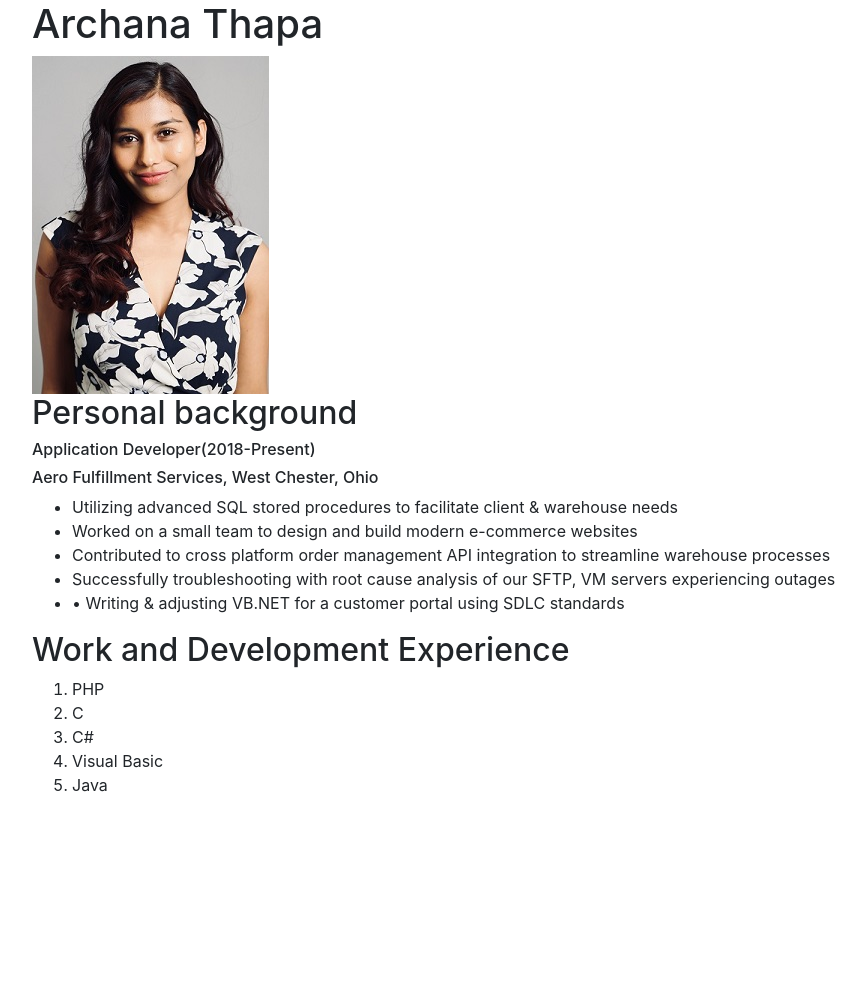
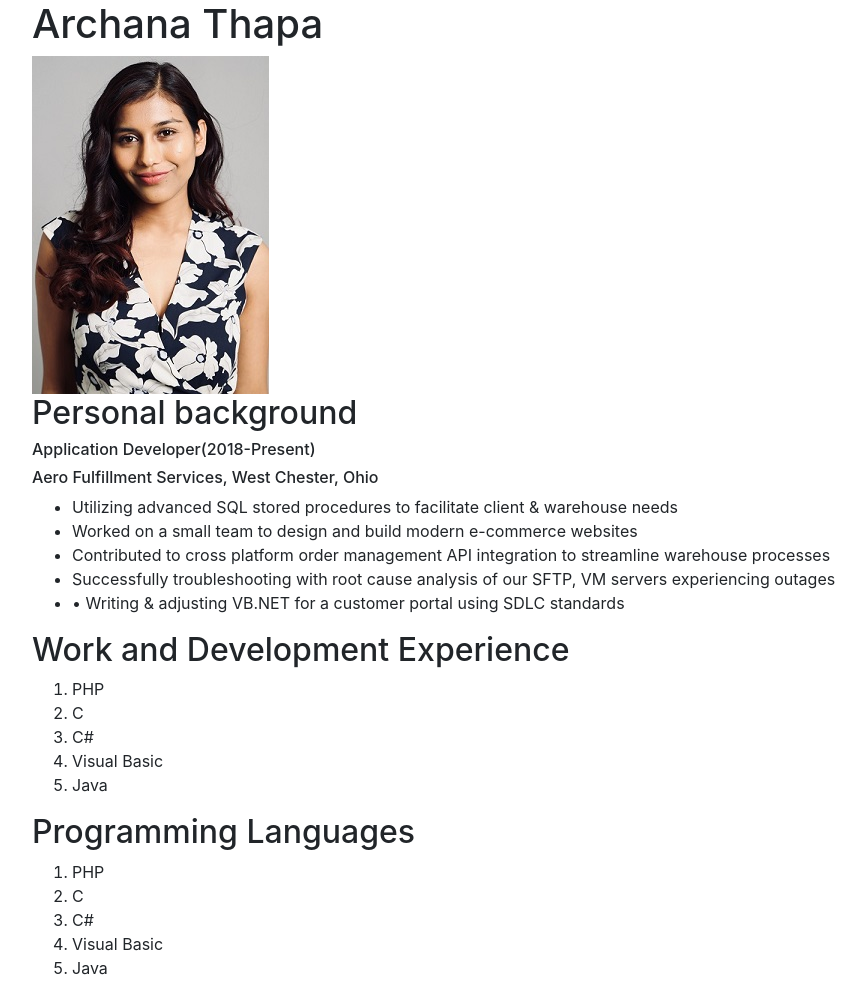
Before and after one commit to IT3049C-Students-Archive/1-online-portfolio-ThapaArchana, a website: page index.html in a window 1280 px wide. Shown: the whole page, without its empty margins (53-919 px from the left). Before the commit the page ends 813 px from the top, so only its background shows below. Drawn offline with nearby package versions, Linux system fonts and the light colour scheme.

Commit message:
Added Programming Languages Section

```diff
--- a/index.html
+++ b/index.html
@@ -33,6 +33,7 @@
         <li>• Writing & adjusting VB.NET for a customer portal using SDLC standards</li>
       </ul>
     </div>
+    <!--Work and Development Experience-->
     <div class="section" id="experience">
       <h2>Work and Development Experience</h2>
       <ol>
@@ -43,6 +44,18 @@
         <li>Java</li>
       </ol>
     </div>
+    <!--Programming Languages-->
+    <div class="section" id="programmingLanguages">
+      <h2>Programming Languages</h2>
+      <ol>
+        <li>PHP </li>
+        <li>C</li>
+        <li>C#</li>
+        <li>Visual Basic</li>
+        <li>Java</li>
+      </ol>
+    </div>
+
   </div>
 
 
```
